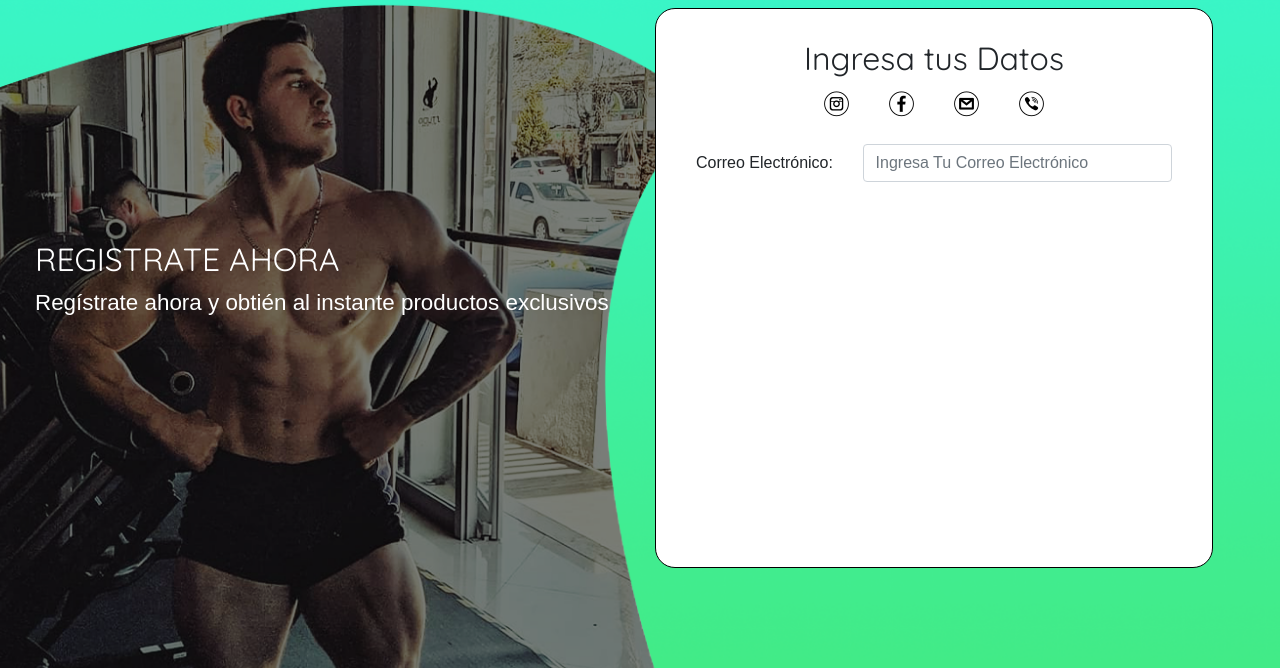
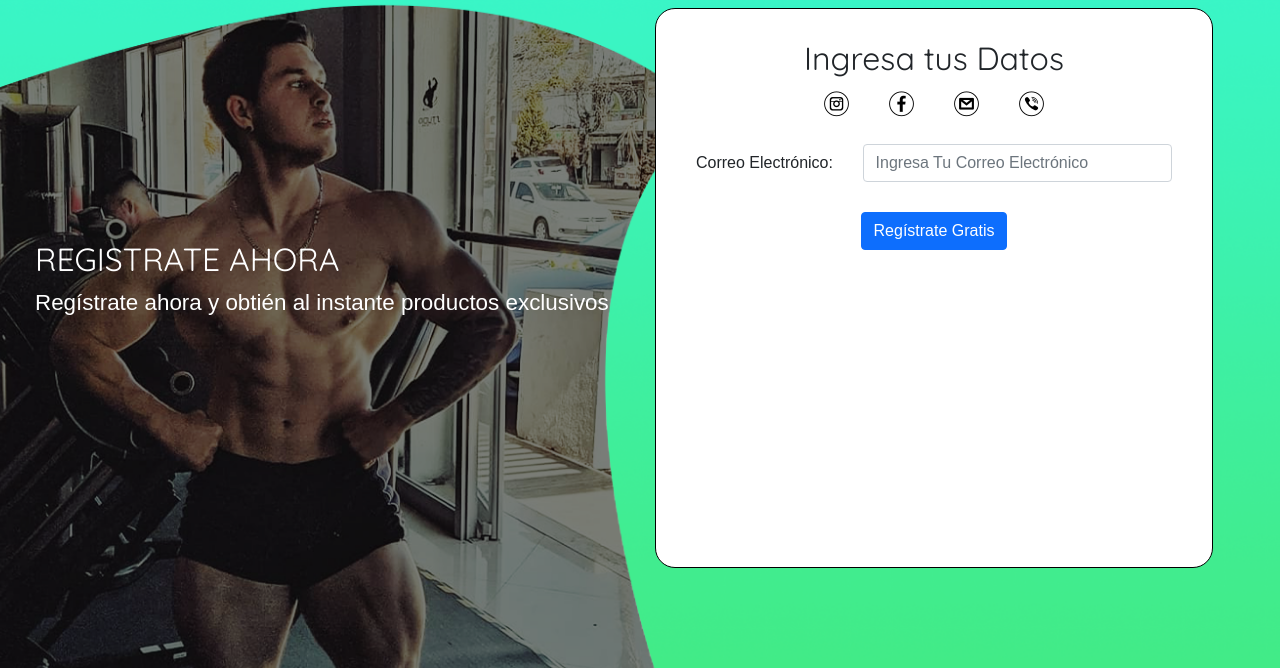
Before and after one commit to LuisFlores083/LP-EspectraServ, a plain HTML site: page index.html in a window 1280 px wide. Shown: the part 132-802 px from the top of the page. Drawn offline with Linux system fonts and the light colour scheme; a web font is replaced by a local one.

Commit message:
Actualizacion de index

```diff
--- a/index.html
+++ b/index.html
@@ -63,9 +63,9 @@
       <!--<div class="content_entradas">
         <label for="staticEmail" class=""><span>Télefono:</span> </label>
         <input type="tel" class="form-control" placeholder="Ingresa Tu Télefono">
-      </div>
+      </div>-->
       <div>
-        <button type="submit" class="btn btn-primary">Regístrate Gratis</button>-->
+        <button type="submit" class="btn btn-primary">Regístrate Gratis</button>
       </div>
     </form>
   </section>
```
